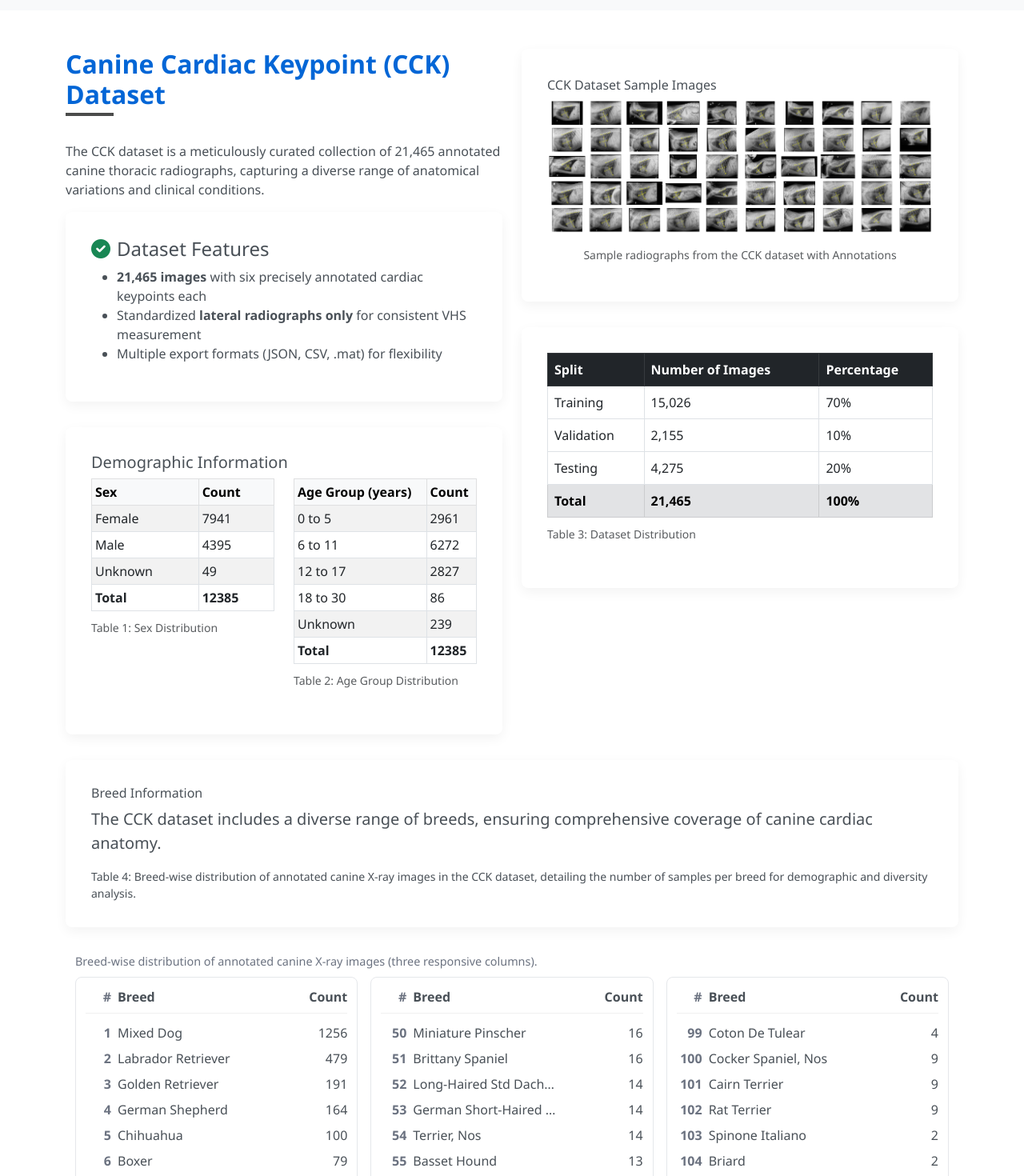
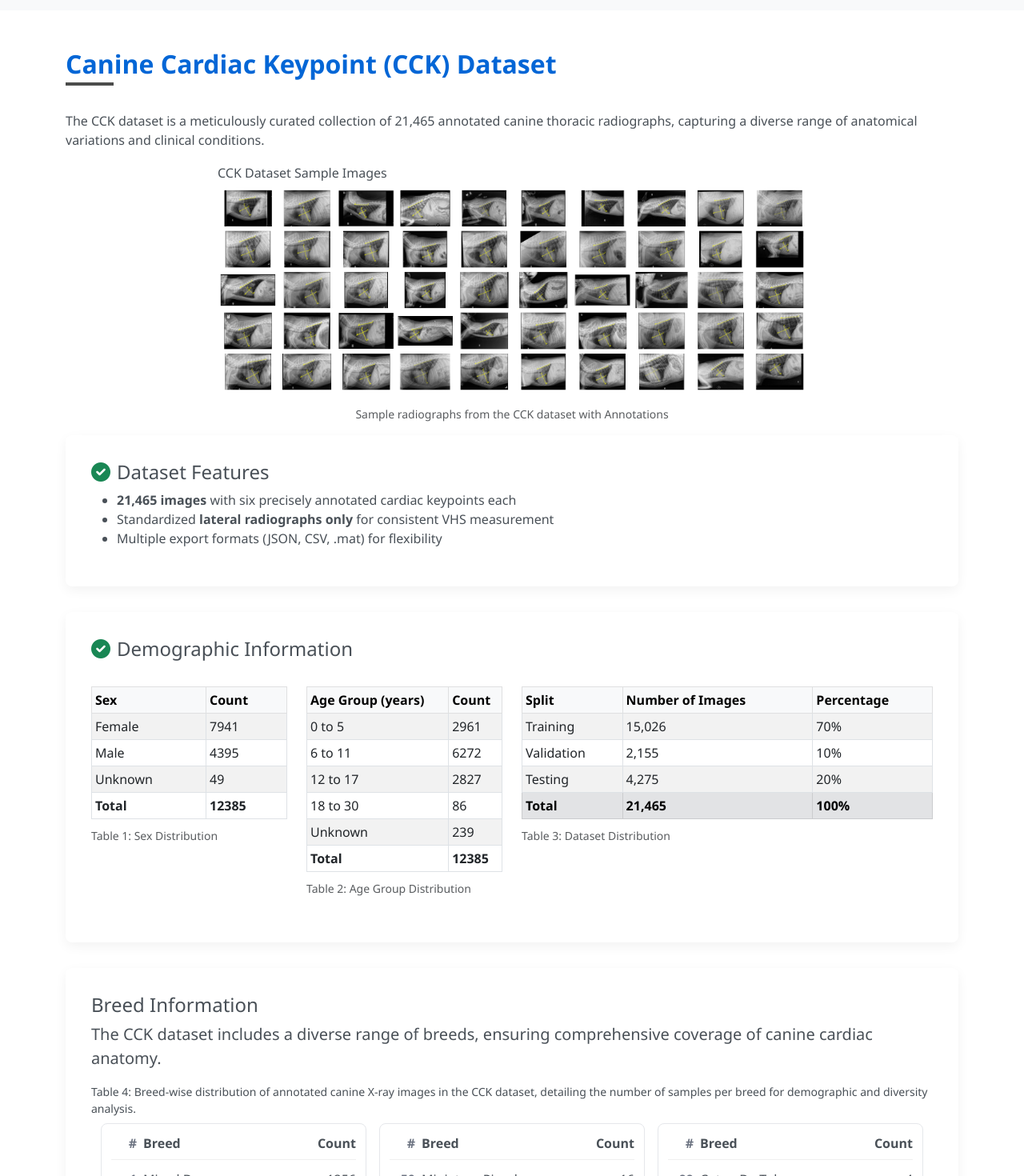
Before and after one commit to anonymousgenai/vhsmarker, a plain HTML site: page docs/index.html in a window 1280 px wide. Shown: the part 1320-2790 px from the top of the page at 80% size. Drawn offline with nearby package versions, Linux system fonts and the light colour scheme.

Commit message:
- Commit Home Page

```diff
--- a/docs/index.html
+++ b/docs/index.html
@@ -253,7 +253,7 @@
     <section class="hero-section">
         <div class="container">
             <div class="row align-items-center">
-                <div class="col-lg-8">
+                <div class="col-lg-8 col-md-8">
                     <h1 class="header-title">VHSMarker and the Canine Cardiac Keypoint(CCK) Dataset</h1>
                     <h2 class="header-subtitle">A Benchmark for Automated Vertebral Heart Score Estimation in Canine
                         Radiographs
@@ -291,10 +291,11 @@
                         </a>
                     </div>
                 </div>
-                <div class="col-lg-4 d-none d-lg-block">
+                <div class="col-lg-4 col-md-4 d-none d-lg-block">
                     <img src="assets/resources/imgs/Main Screen.png" alt="VHSMarker Interface"
                         class="img-fluid rounded shadow">
                 </div>
+
             </div>
         </div>
     </section>
@@ -393,13 +394,28 @@
     <!-- Dataset Section -->
     <section class="py-5 bg-white">
         <div class="container">
-            <div class="row">
-                <div class="col-lg-6">
-                    <h2 class="section-title">Canine Cardiac Keypoint (CCK) Dataset</h2>
+			<div class="row">
+				<div class="col-lg-12 col-md-12">
+				<h2 class="section-title">Canine Cardiac Keypoint (CCK) Dataset</h2>
                     <p>The CCK dataset is a meticulously curated collection of 21,465 annotated canine thoracic
                         radiographs, capturing a diverse range of anatomical variations and clinical conditions.</p>
-
-                    <div class="feature-box">
+				</div>
+			</div>
+			<div class="row">
+				<div class="col-md-2"></div>
+				<div class="col-lg-8 col-md-8">
+				<h6 class="mt-1">CCK Dataset Sample Images</h6>
+					<img src="assets/resources/imgs/dspreview.png" alt="CCK Dataset Sample Images"
+						class="img-fluid rounded mb-3">
+					<div class="text-center">
+						<p class="small text-muted">Sample radiographs from the CCK dataset with Annotations</p>
+					</div>
+				</div>
+				<div class="col-md-2"></div>
+			</div>
+			<div class="row">
+				<div class="col-md-12">
+				<div class="feature-box">
                         <h4><i class="fas fa-check-circle text-success me-2"></i>Dataset Features</h4>
                         <ul>
                             <li><strong>21,465 images</strong> with six precisely annotated cardiac keypoints each</li>
@@ -409,11 +425,23 @@
                             <li>Multiple export formats (JSON, CSV, .mat) for flexibility</li>
                         </ul>
                     </div>
-                    <div class="feature-box">
-                        <h5>Demographic Information</h5>
+				</div>
+			</div>
+			<div class="feature-box">
+			<div class="row">
+				<div class="col-md-12">
+				<h4><i class="fas fa-check-circle text-success me-2"></i>Demographic Information</h4>
+				<br/>
+				</div>
+			</div>
+            <div class="row">
+                <div class="col-lg-6">
+
+
                         <div class="row">
                             <!-- Sex Distribution Table -->
                             <div class="col-md-6">
+
                                 <table class="table table-bordered table-striped table-sm">
                                     <caption><small>Table 1: Sex Distribution</small></caption>
                                     <thead class="table-light">
@@ -441,10 +469,11 @@
                                         </tr>
                                     </tbody>
                                 </table>
-                            </div>
-
+
+							</div>
                             <!-- Age Group Distribution Table -->
                             <div class="col-md-6">
+
                                 <table class="table table-bordered table-striped table-sm">
                                     <caption><small>Table 2: Age Group Distribution</small></caption>
                                     <thead class="table-light">
@@ -480,31 +509,25 @@
                                         </tr>
                                     </tbody>
                                 </table>
-                            </div>
+
+							</div>
                         </div>
 
 
 
-                    </div>
+
 
 
                 </div>
 
                 <div class="col-lg-6">
-                    <div class="feature-box h-2">
-                        <h6 class="mt-1">CCK Dataset Sample Images</h6>
-                        <img src="assets/resources/imgs/dspreview.png" alt="CCK Dataset Sample Images"
-                            class="img-fluid rounded mb-3">
-                        <div class="text-center">
-                            <p class="small text-muted">Sample radiographs from the CCK dataset with Annotations</p>
-                        </div>
-                    </div>
-                    <div class="feature-box h-2">
+
+
 
                         <div class="table-responsive">
-                            <table class="table table-bordered">
+                            <table class="table table-bordered table-striped table-sm">
                                 <caption><small>Table 3: Dataset Distribution</small></caption>
-                                <thead class="table-dark">
+                                <thead class="table-light">
                                     <tr>
                                         <th>Split</th>
                                         <th>Number of Images</th>
@@ -535,15 +558,16 @@
                                 </tbody>
                             </table>
                         </div>
-                    </div>
+
 
                 </div>
             </div>
+			</div>
             <!-- Breed Information-->
             <div class="row">
                 <div class="col-lg-12">
                     <div class="feature-box">
-                        <h6>Breed Information</h6>
+                        <h4>Breed Information</h4>
                         <p class="lead">The CCK dataset includes a diverse range of breeds, ensuring comprehensive
                             coverage of canine cardiac anatomy.</p>
                         <div class="table-container">
@@ -1329,10 +1353,10 @@
                                     analysis.</small></caption>
                         </div>
 
-                    </div>
+
                     <!-- Three-column target will be injected here -->
                     <div id="breed-grid" class="container-fluid mt-2"></div>
-
+</div>
 
 
                 </div>
@@ -1779,14 +1803,6 @@
             // 3) Build 3 responsive columns using Bootstrap
             const grid = document.getElementById('breed-grid');
 
-            const titleRow = document.createElement('div');
-            titleRow.className = 'row';
-            titleRow.innerHTML = `
-    <div class="col-12">
-      <div class="muted mb-2">Breed-wise distribution of annotated canine X-ray images (three responsive columns).</div>
-    </div>`;
-            grid.appendChild(titleRow);
-
             const n = rows.length;
             const chunkSize = Math.ceil(n / 3);
             const chunks = [rows.slice(0, chunkSize),
```
